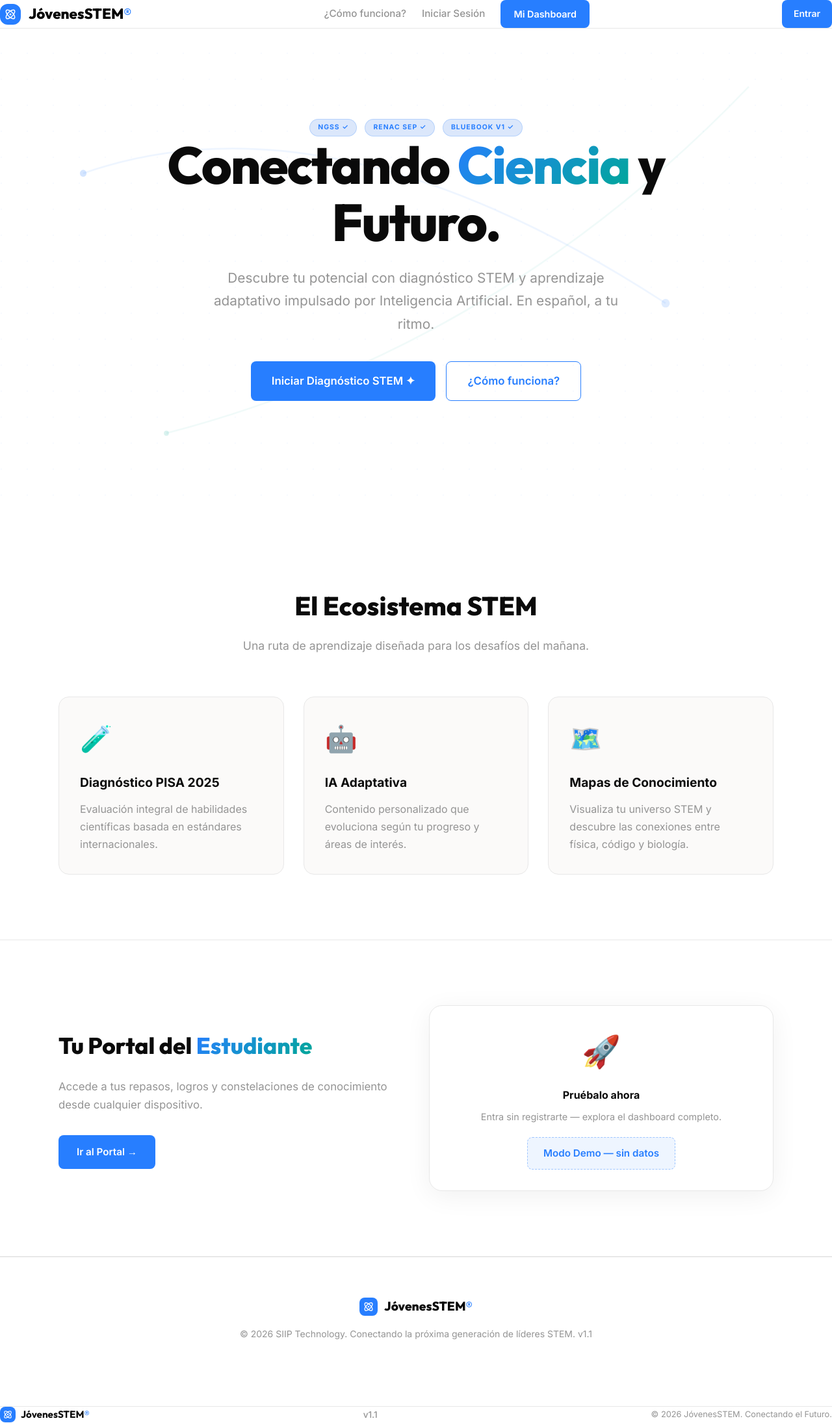
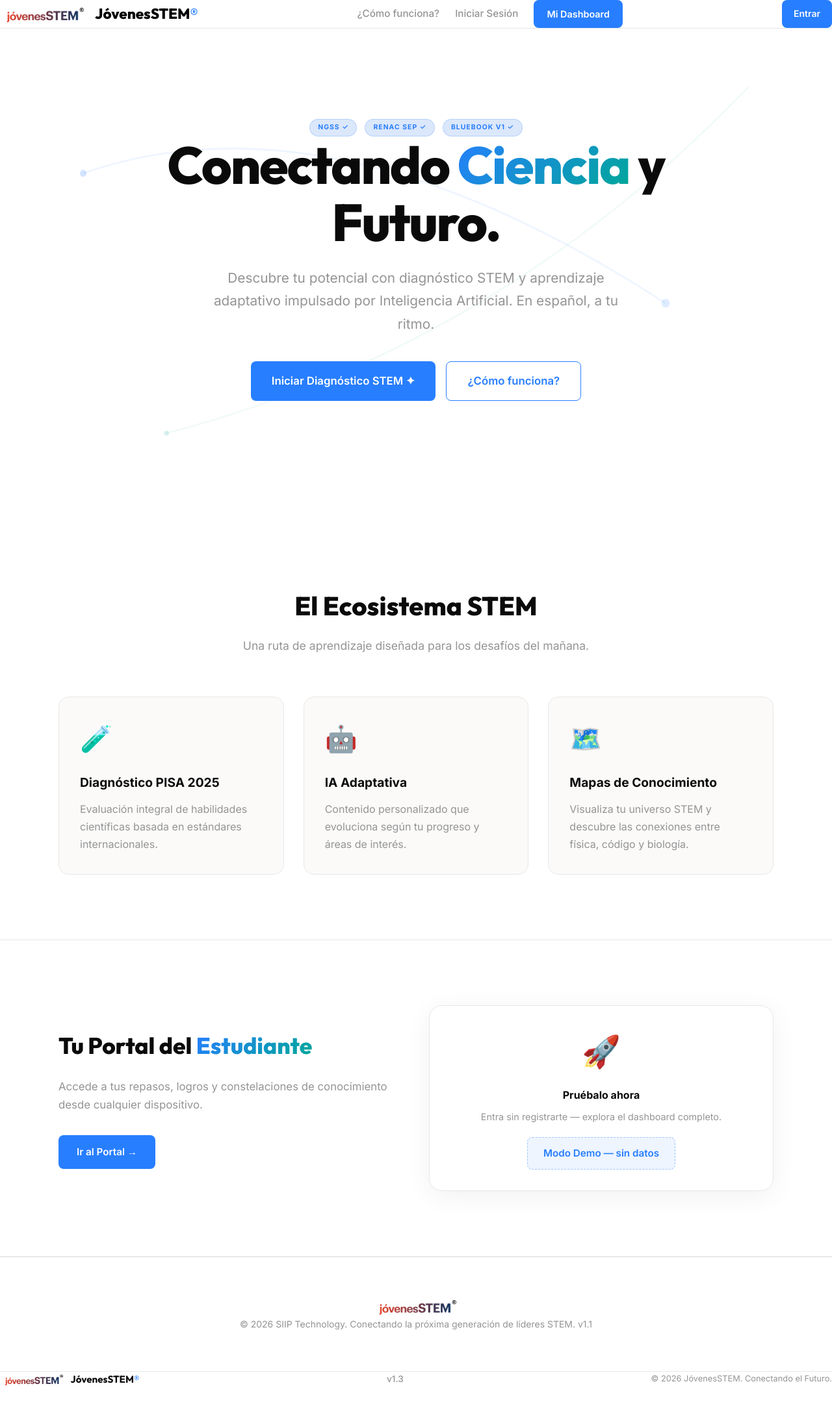
Before and after one commit to yepzhi/jsweb, a Next.js app: page /jsweb/ in a window 1280 px wide. Shown: the whole page at 65% size. After the commit the page ends 2135 px from the top, so only its background shows below. Built offline with nearby package versions, Linux system fonts and the light colour scheme.

Commit message:
feat(ui): integrate official logo_ref_v2 and set hard reload links

```diff
--- a/app/page.tsx
+++ b/app/page.tsx
@@ -15,20 +15,12 @@ export default function Home() {
           borderBottom: '1px solid #e8e8e8',
         }}
       >
-        <Link href="/" className="flex items-center gap-3 no-underline" style={{ textDecoration: 'none' }}>
-          <div
-            className="w-8 h-8 rounded-lg flex items-center justify-center"
-            style={{ background: '#277eff' }}
-          >
-            {/* Atom icon — inline SVG to avoid iconify dependency */}
-            <svg viewBox="0 0 24 24" width="18" height="18" fill="none" stroke="white" strokeWidth="2" strokeLinecap="round" strokeLinejoin="round">
-              <circle cx="12" cy="12" r="1"/><path d="M20.2 20.2c2.04-2.03.02-7.36-4.5-11.9-4.53-4.53-9.86-6.54-11.9-4.5-2.04 2.03-.02 7.36 4.5 11.9 4.53 4.53 9.86 6.54 11.9 4.5z"/><path d="M15.7 15.7c4.52-4.54 6.54-9.87 4.5-11.9-2.03-2.04-7.36-.02-11.9 4.5-4.52 4.54-6.54 9.87-4.5 11.9 2.03 2.04 7.36.02 11.9-4.5z"/>
-            </svg>
-          </div>
+        <a href="/jsweb" className="flex items-center gap-3 no-underline">
+          <img src="/jsweb/images/logo.png" alt="JóvenesSTEM Logo" className="h-8 w-auto object-contain" />
           <span style={{ fontFamily: '"Outfit", sans-serif', fontWeight: 800, fontSize: '1.4rem', color: '#000' }}>
-            JóvenesSTEM<span style={{ color: '#277eff' }}>®</span>
+            JóvenesSTEM<span className="text-primary">®</span>
           </span>
-        </Link>
+        </a>
 
         <div className="hidden md:flex items-center gap-6">
           <Link href="#proceso" style={{ color: '#949494', fontWeight: 500, fontSize: '0.95rem', textDecoration: 'none' }}>
@@ -300,15 +292,8 @@ export default function Home() {
 
       {/* ── Footer ────────────────────────────────────────────────────── */}
       <footer style={{ padding: '60px 20px', borderTop: '1px solid #e8e8e8', textAlign: 'center' }}>
-        <div style={{ display: 'flex', alignItems: 'center', justifyContent: 'center', gap: '10px', marginBottom: '16px' }}>
-          <div style={{ width: '28px', height: '28px', background: '#277eff', borderRadius: '8px', display: 'flex', alignItems: 'center', justifyContent: 'center' }}>
-            <svg viewBox="0 0 24 24" width="16" height="16" fill="none" stroke="white" strokeWidth="2" strokeLinecap="round" strokeLinejoin="round">
-              <circle cx="12" cy="12" r="1"/><path d="M20.2 20.2c2.04-2.03.02-7.36-4.5-11.9-4.53-4.53-9.86-6.54-11.9-4.5-2.04 2.03-.02 7.36 4.5 11.9 4.53 4.53 9.86 6.54 11.9 4.5z"/><path d="M15.7 15.7c4.52-4.54 6.54-9.87 4.5-11.9-2.03-2.04-7.36-.02-11.9 4.5-4.52 4.54-6.54 9.87-4.5 11.9 2.03 2.04 7.36.02 11.9-4.5z"/>
-            </svg>
-          </div>
-          <span style={{ fontFamily: '"Outfit", sans-serif', fontWeight: 800, fontSize: '1.2rem' }}>
-            JóvenesSTEM<span style={{ color: '#277eff' }}>®</span>
-          </span>
+        <div className="flex justify-center mb-4">
+          <img src="/jsweb/images/logo.png" alt="JóvenesSTEM Logo" className="h-8 w-auto object-contain" />
         </div>
         <p style={{ color: '#949494', fontSize: '0.875rem' }}>
           © 2026 SIIP Technology. Conectando la próxima generación de líderes STEM. v1.1
--- a/components/DashboardLayout.tsx
+++ b/components/DashboardLayout.tsx
@@ -18,16 +18,10 @@ export default function DashboardLayout({ children }: DashboardLayoutProps) {
       <main className="flex-1 md:ml-64 pb-28 md:pb-8 bg-background min-w-0">
         {/* Mobile Header */}
         <header className="flex md:hidden items-center justify-between px-4 py-3 sticky top-0 z-40 bg-background border-b border-border">
-          <div className="flex items-center gap-2 font-bold text-base text-foreground">
-            <div className="w-6 h-6 rounded-md flex items-center justify-center flex-shrink-0 bg-primary">
-              <svg viewBox="0 0 24 24" width="14" height="14" fill="none" stroke="white" strokeWidth="2" strokeLinecap="round" strokeLinejoin="round">
-                <circle cx="12" cy="12" r="1"/>
-                <path d="M20.2 20.2c2.04-2.03.02-7.36-4.5-11.9-4.53-4.53-9.86-6.54-11.9-4.5-2.04 2.03-.02 7.36 4.5 11.9 4.53 4.53 9.86 6.54 11.9 4.5z"/>
-                <path d="M15.7 15.7c4.52-4.54 6.54-9.87 4.5-11.9-2.03-2.04-7.36-.02-11.9 4.5-4.52 4.54-6.54 9.87-4.5 11.9 2.03 2.04 7.36.02 11.9-4.5z"/>
-              </svg>
-            </div>
+          <a href="/jsweb" className="flex items-center gap-2 font-bold text-base text-foreground no-underline">
+            <img src="/jsweb/images/logo.png" alt="JóvenesSTEM Logo" className="w-6 h-6 object-contain" />
             <span className="text-sm">JóvenesSTEM<span className="text-primary">®</span></span>
-          </div>
+          </a>
           {/* Avatar */}
           <div className="w-8 h-8 rounded-full flex items-center justify-center text-xs font-bold text-white flex-shrink-0 bg-[linear-gradient(135deg,_#277eff,_#00a896)]">
             A
--- a/components/Footer.tsx
+++ b/components/Footer.tsx
@@ -4,67 +4,23 @@ import React from 'react';
 
 export default function Footer() {
   return (
-    <footer
-      className="w-full py-8 px-6 md:px-10"
-      style={{
-        background: '#ffffff',
-        borderTop: '1px solid #e8e8e8',
-        marginTop: '40px',
-      }}
-    >
+    <footer className="w-full py-8 px-6 md:px-10 bg-background border-t border-border mt-10">
       <div className="max-w-7xl mx-auto flex flex-col md:flex-row items-center justify-between gap-6">
         {/* Branding */}
-        <div className="flex items-center gap-2">
-          <div
-            className="w-6 h-6 rounded-md flex items-center justify-center flex-shrink-0"
-            style={{ background: '#277eff' }}
-          >
-            <svg
-              viewBox="0 0 24 24"
-              width="14"
-              height="14"
-              fill="none"
-              stroke="white"
-              strokeWidth="2"
-              strokeLinecap="round"
-              strokeLinejoin="round"
-            >
-              <circle cx="12" cy="12" r="1" />
-              <path d="M20.2 20.2c2.04-2.03.02-7.36-4.5-11.9-4.53-4.53-9.86-6.54-11.9-4.5-2.04 2.03-.02 7.36 4.5 11.9 4.53 4.53 9.86 6.54 11.9 4.5z" />
-              <path d="M15.7 15.7c4.52-4.54 6.54-9.87 4.5-11.9-2.03-2.04-7.36-.02-11.9 4.5-4.52 4.54-6.54 9.87-4.5 11.9 2.03 2.04 7.36.02 11.9-4.5z" />
-            </svg>
-          </div>
-          <span
-            style={{
-              fontFamily: '"Outfit", sans-serif',
-              fontWeight: 700,
-              fontSize: '0.95rem',
-              color: '#0a0a0a',
-            }}
-          >
-            JóvenesSTEM<span style={{ color: '#277eff' }}>®</span>
+        <a href="/jsweb" className="flex items-center gap-2 no-underline">
+          <img src="/jsweb/images/logo.png" alt="JóvenesSTEM Logo" className="h-6 w-auto object-contain" />
+          <span className="font-['Outfit',sans-serif] font-bold text-[0.95rem] text-foreground">
+            JóvenesSTEM<span className="text-primary">®</span>
           </span>
-        </div>
+        </a>
 
         {/* Version */}
-        <div
-          style={{
-            fontSize: '0.85rem',
-            color: '#949494',
-            fontWeight: 500,
-          }}
-        >
-          v1.1
+        <div className="text-[0.85rem] text-muted-foreground font-medium">
+          v1.3
         </div>
 
         {/* Copyright / Links */}
-        <div
-          style={{
-            fontSize: '0.8rem',
-            color: '#949494',
-            textAlign: 'center',
-          }}
-        >
+        <div className="text-[0.8rem] text-muted-foreground text-center">
           © 2026 JóvenesSTEM. Conectando el Futuro.
         </div>
       </div>
```
Also changed, not shown: public/images/logo.png (added).
